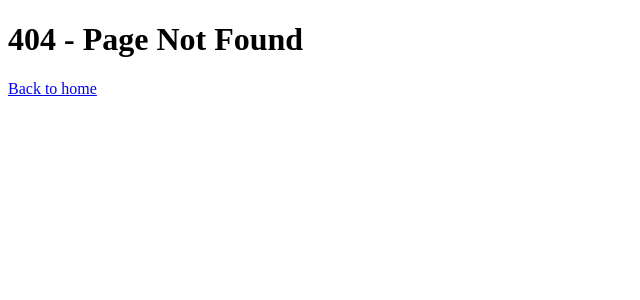
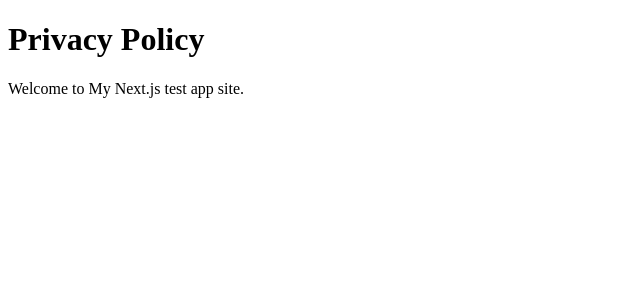
Before and after one commit to mi-os/nextjs-test2, a Next.js app: page /legal/privacy-policy in a window 1280 px wide. Before the commit this address had no page. Shown: the top 300 px of the page, without its empty margins (0-640 px from the left). Built offline with nearby package versions, Linux system fonts and the light colour scheme.

Commit message:
initial commit

```diff
--- /dev/null
+++ b/pages/legal/privacy-policy.js
@@ -0,0 +1,15 @@
+import Head from 'next/head'
+import Link from 'next/link'
+import Layout from '../../components/layout'
+
+export default function PrivacyPolicy() {
+    return (
+        <Layout>
+            <Head>
+                <title>Privacy Policy</title>
+            </Head>
+            <h1>Privacy Policy</h1>
+            <p>Welcome to My Next.js test app site.</p>
+        </Layout>
+    )
+}
```
